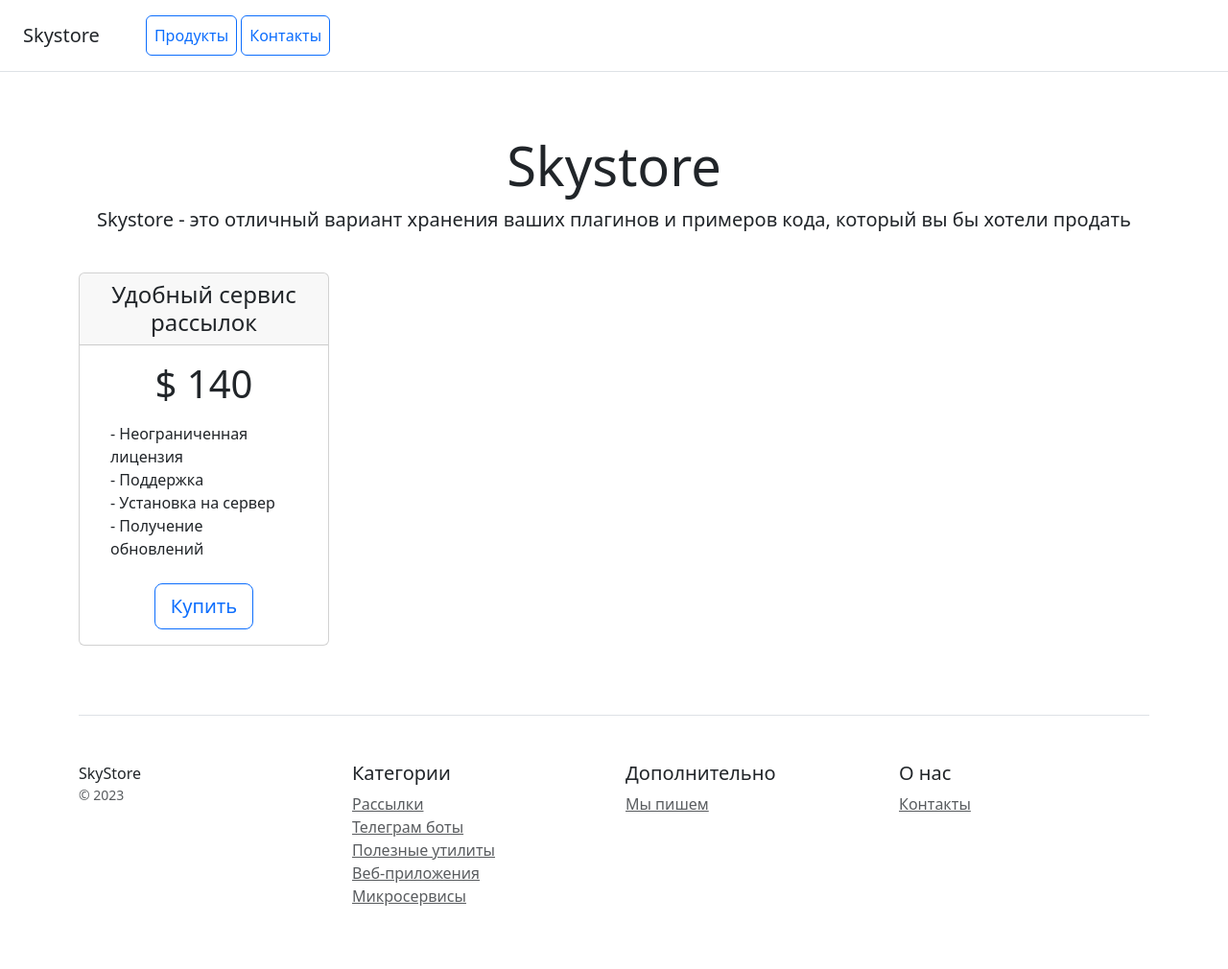
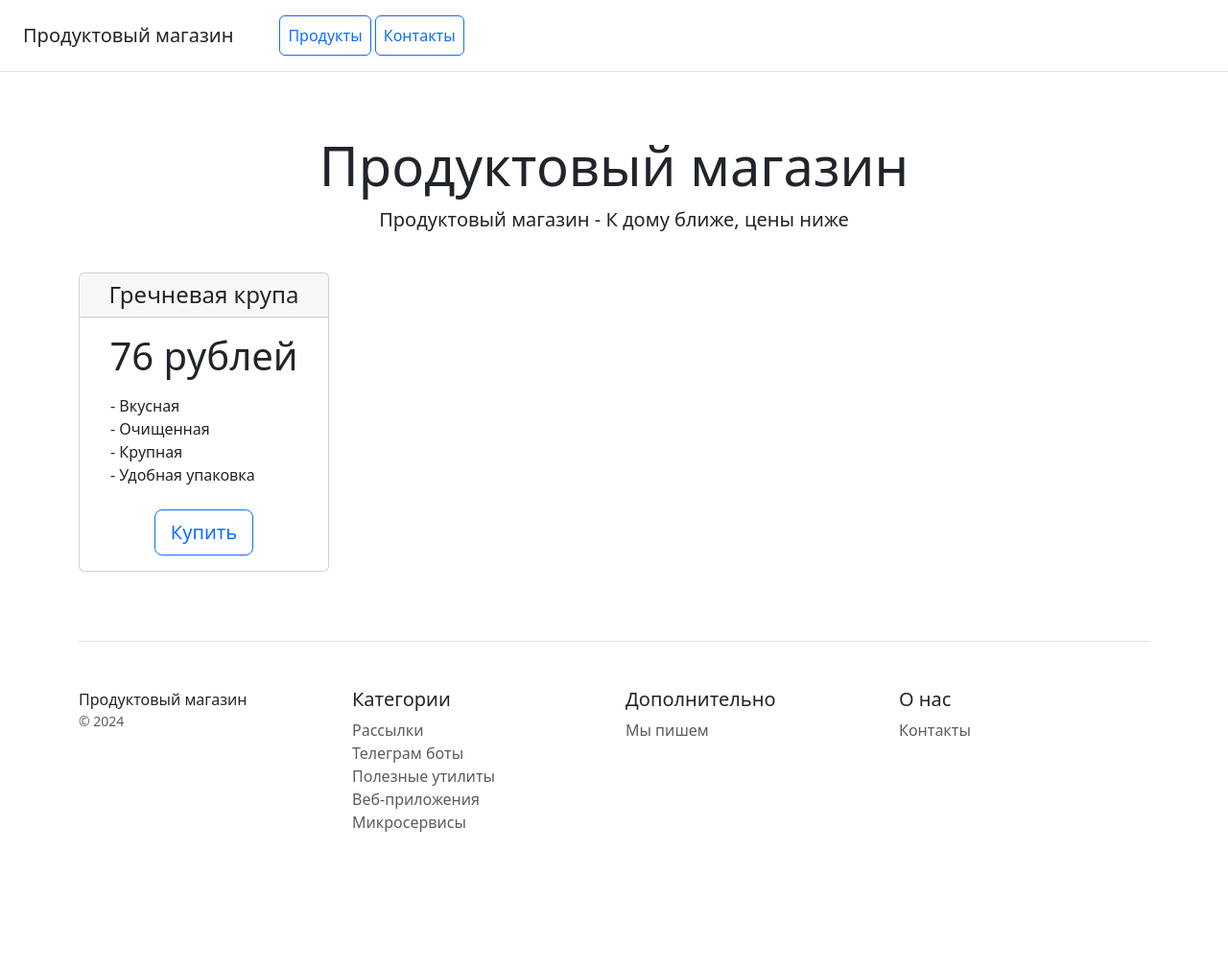
Before and after one commit to CHAPAPOPA/Django_hw, a Django app: page /home/ in a window 1280 px wide. Shown: the whole page at 96% size. After the commit the page ends 867 px from the top, so only its background shows below. Run offline with Django 5.2, Linux system fonts and the light colour scheme.

Commit message:
hw_5 (external changes)

```diff
--- a/catalog/templates/catalog/base.html
+++ b/catalog/templates/catalog/base.html
@@ -203,7 +203,7 @@
 <footer class="text-body-secondary py-5">
     <div class="container">
         <p class="float-end mb-1">
-            <a href="#">Back to top</a>
+            <a href="/" class="btn btn-outline-dark btn-sm">Назад</a>
         </p>
         <p class="mb-1">&copy; {% now 'Y' %} </p>
     </div>
--- a/catalog/templates/catalog/home_page.html
+++ b/catalog/templates/catalog/home_page.html
@@ -1,15 +1,19 @@
-
 <!doctype html>
 <html lang="en">
 <head>
     <meta charset="utf-8">
     <meta name="viewport" content="width=device-width, initial-scale=1">
-    <title>Skystore</title>
+    <title>Продуктовый магазин</title>
     <link href="https://cdn.jsdelivr.net/npm/bootstrap@5.3.2/dist/css/bootstrap.min.css" rel="stylesheet" integrity="sha384-T3c6CoIi6uLrA9TneNEoa7RxnatzjcDSCmG1MXxSR1GAsXEV/Dwwykc2MPK8M2HN" crossorigin="anonymous">
+    <style>
+        a {
+            text-decoration: none;
+        }
+    </style>
 </head>
 <body>
 <div class="d-flex flex-column flex-md-row align-items-center p-3 px-md-4 mb-3 bg-white border-bottom box-shadow">
-    <h5 class="my-0 mr-md-auto font-weight-normal">Skystore</h5>
+    <h5 class="my-0 mr-md-auto font-weight-normal">Продуктовый магазин</h5>
     <nav class="ms-5">
         <a class="p-2 btn btn-outline-primary" href="/">Продукты</a>
         <a class="p-2 btn btn-outline-primary" href="/contacts/">Контакты</a>
@@ -17,9 +21,8 @@
 </div>
 
 <div class="pricing-header px-3 py-3 pt-md-5 pb-md-4 mx-auto text-center">
-    <h1 class="display-4">Skystore</h1>
-    <p class="lead">Skystore - это отличный вариант хранения ваших плагинов и примеров кода, который вы бы хотели
-        продать</p>
+    <h1 class="display-4">Продуктовый магазин</h1>
+    <p class="lead">Продуктовый магазин - К дому ближе, цены ниже</p>
 </div>
 
 <div class="container">
@@ -27,17 +30,17 @@
         <div class="col-3">
             <div class="card mb-4 box-shadow">
                 <div class="card-header">
-                    <h4 class="my-0 font-weight-normal">Удобный сервис рассылок</h4>
+                    <h4 class="my-0 font-weight-normal">Гречневая крупа</h4>
                 </div>
                 <div class="card-body">
-                    <h1 class="card-title pricing-card-title">$ 140</h1>
+                    <h1 class="card-title pricing-card-title">76 рублей</h1>
                     <ul class="list-unstyled mt-3 mb-4 text-start m-3">
-                        <li>- Неограниченная лицензия</li>
-                        <li>- Поддержка</li>
-                        <li>- Установка на сервер</li>
-                        <li>- Получение обновлений</li>
+                        <li>- Вкусная</li>
+                        <li>- Очищенная</li>
+                        <li>- Крупная</li>
+                        <li>- Удобная упаковка</li>
                     </ul>
-                    <button type="button" class="btn btn-lg btn-block btn-outline-primary">Купить</button>
+                    <a class="btn btn-lg btn-block btn-outline-primary" href="/product/12/">Купить</a>
                 </div>
             </div>
         </div>
@@ -46,8 +49,8 @@
     <footer class="pt-4 my-md-5 pt-md-5 border-top">
         <div class="row">
             <div class="col-12 col-md">
-                SkyStore
-                <small class="d-block mb-3 text-muted">&copy; 2023</small>
+                Продуктовый магазин
+                <small class="d-block mb-3 text-muted">&copy; {% now 'Y' %}</small>
             </div>
             <div class="col-6 col-md">
                 <h5>Категории</h5>
```
Also changed, not shown: catalog/templates/catalog/contact_information.html (+8 -4 lines), catalog/templates/catalog/includes/inc_menu.html (+5 -7 lines), catalog/templates/catalog/product_confirm_delete.html (+11 -10 lines), catalog/templates/catalog/product_detail.html (+7 -9 lines), catalog/templates/catalog/product_form.html (+13 -4 lines), catalog/templates/catalog/product_list.html (+6 -7 lines), media/product/image/3173a8b3-f42f-4f85-93be-1c6552063d61.jpeg (added).
